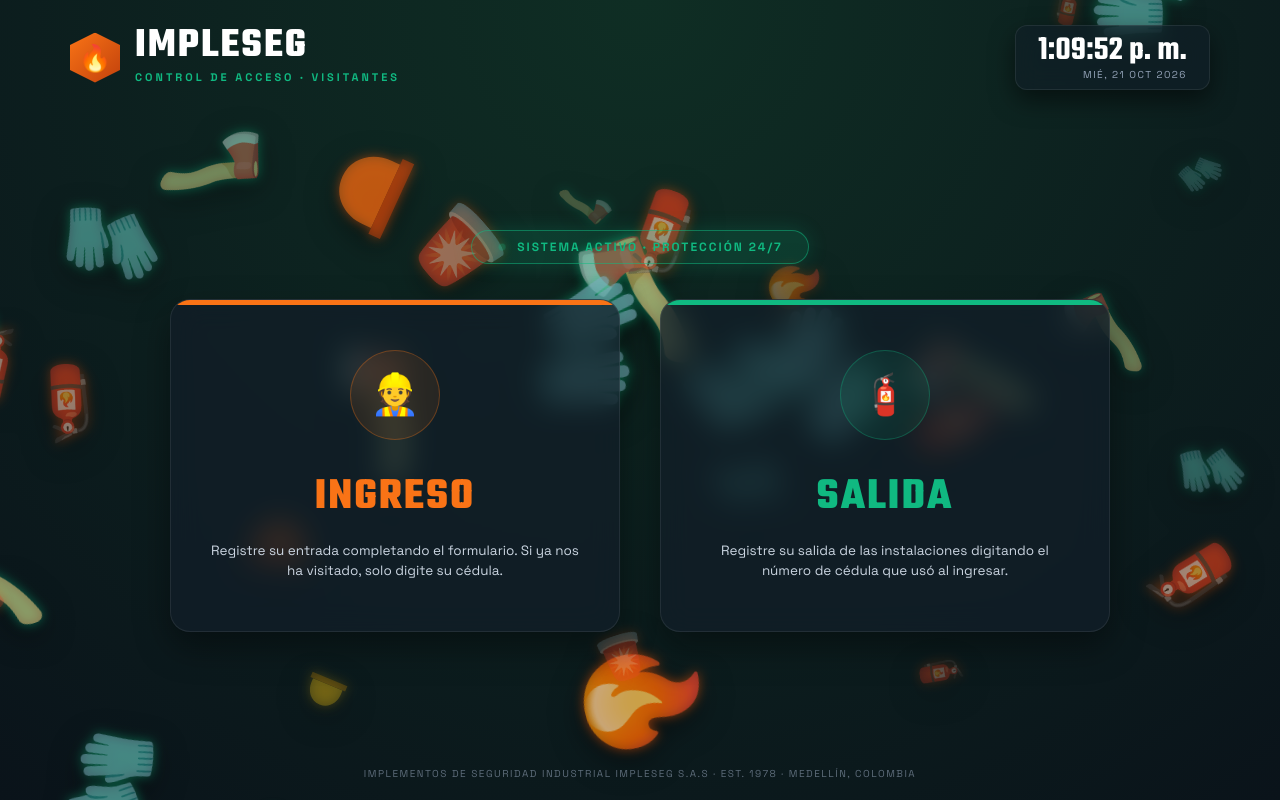
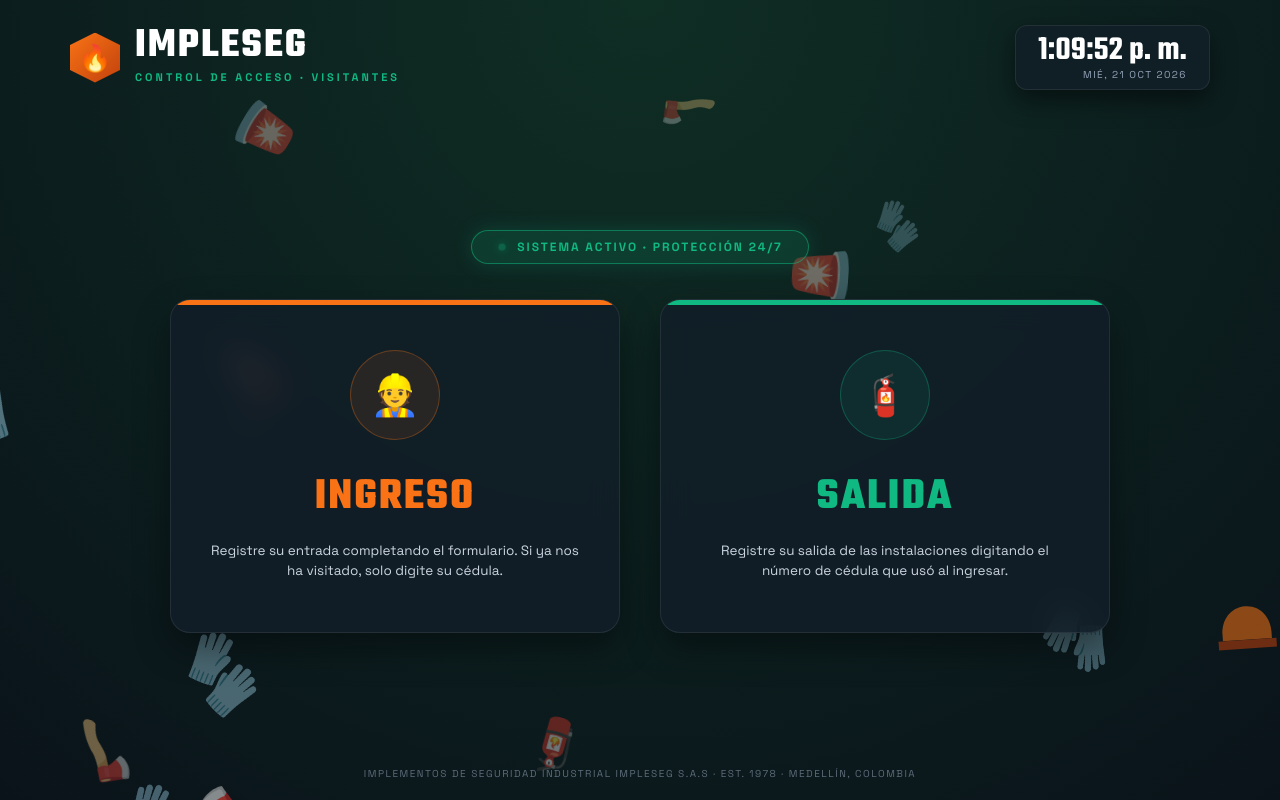
Before and after one commit to steven464328/IMPLESEG, a FastAPI app: page /visitantes in a window 1280 px wide. Run offline with FastAPI, Linux system fonts and the light colour scheme; parts of the project's set-up code (start-up, migrations or seed data) failed here and were passed over.

Commit message:
Perf: Optimizacion de renderizado Canvas y aceleracion GPU en modulo Visitantes

```diff
--- a/app/templates/visitantes.html
+++ b/app/templates/visitantes.html
@@ -12,7 +12,7 @@
       --green-main: #10b981;
       --green-dark: #059669;
       --bg-dark: #0f1c23;
-      --card-bg: rgba(18, 30, 40, 0.75);
+      --card-bg: rgba(18, 30, 40, 0.85);
       --border-card: rgba(255, 255, 255, 0.08);
     }
 
@@ -43,7 +43,6 @@
       top: 0; left: 0; width: 100vw; height: 100vh;
       z-index: -1;
       pointer-events: none;
-      filter: drop-shadow(0px 10px 15px rgba(0,0,0,0.6));
     }
 
     header {
@@ -64,7 +63,7 @@
     .brand-text span { font-size: 11px; letter-spacing: 3px; color: var(--green-main); font-weight: 700; text-transform: uppercase;}
 
     .clock-box {
-      background: rgba(18, 30, 40, 0.6);
+      background: rgba(18, 30, 40, 0.8);
       border: 1px solid var(--border-card);
       padding: 8px 22px; border-radius: 12px;
       text-align: right; backdrop-filter: blur(12px);
@@ -90,13 +89,14 @@
       background: var(--card-bg); backdrop-filter: blur(15px);
       border: 1px solid var(--border-card); border-radius: 20px;
       padding: 50px 35px; text-align: center; cursor: pointer;
-      transition: all 0.3s; position: relative; overflow: hidden;
+      transition: transform 0.2s, border-color 0.2s; position: relative; overflow: hidden;
       box-shadow: 0 15px 35px rgba(0,0,0,0.4);
+      will-change: transform;
     }
     .kiosk-card::before { content: ''; position: absolute; top: 0; left: 0; width: 100%; height: 5px; }
     .card-ingreso::before { background: var(--orange-main); }
     .card-salida::before { background: var(--green-main); }
-    .kiosk-card:hover { transform: translateY(-8px); border-color: rgba(255,255,255,0.3); }
+    .kiosk-card:hover { transform: translateY(-5px); border-color: rgba(255,255,255,0.3); }
 
     .icon-circle {
       width: 90px; height: 90px; border-radius: 50%; margin: 0 auto 25px;
@@ -114,12 +114,12 @@
       background: var(--card-bg); backdrop-filter: blur(25px);
       border: 1px solid var(--border-card); border-radius: 20px;
       padding: 35px; box-shadow: 0 25px 60px rgba(0,0,0,0.6);
-      animation: fadeIn 0.3s ease;
+      animation: fadeIn 0.2s ease;
     }
-    @keyframes fadeIn { from { opacity: 0; transform: translateY(15px); } to { opacity: 1; transform: translateY(0); } }
+    @keyframes fadeIn { from { opacity: 0; transform: translateY(10px); } to { opacity: 1; transform: translateY(0); } }
 
-    .btn-back { background: rgba(255, 255, 255, 0.05); border: 1px solid var(--border-card); color: #cbd5e1; padding: 8px 20px; border-radius: 8px; font-size: 12px; cursor: pointer; margin-bottom: 20px; font-weight: bold; }
-    .btn-back:hover { background: rgba(255, 255, 255, 0.15); color: #fff; }
+    .btn-back { background: rgba(255, 255, 255, 0.08); border: 1px solid var(--border-card); color: #cbd5e1; padding: 8px 20px; border-radius: 8px; font-size: 12px; cursor: pointer; margin-bottom: 20px; font-weight: bold; }
+    .btn-back:hover { background: rgba(255, 255, 255, 0.2); color: #fff; }
     .form-header-title { font-family: 'Teko', sans-serif; font-size: 38px; letter-spacing: 1.5px; margin-bottom: 20px; display: flex; align-items: center; gap: 10px; }
 
     .grid-fields { display: grid; grid-template-columns: 1fr 1fr; gap: 15px; }
@@ -127,7 +127,7 @@
     .field-group.full { grid-column: span 2; }
     .field-group label { font-size: 11px; font-weight: 700; color: #94a3b8; text-transform: uppercase; letter-spacing: 1px; }
     .field-group input, .field-group select {
-      background: rgba(10, 15, 22, 0.8); border: 1px solid rgba(255, 255, 255, 0.2);
+      background: rgba(10, 15, 22, 0.9); border: 1px solid rgba(255, 255, 255, 0.25);
       border-radius: 8px; padding: 12px 14px; color: #fff; font-size: 14px; outline: none; transition: 0.2s;
     }
     .field-group input:focus, .field-group select:focus { border-color: var(--orange-main); box-shadow: 0 0 10px rgba(249,115,22,0.3); }
@@ -143,11 +143,10 @@
     .btn-salida { background: linear-gradient(135deg, var(--green-main), var(--green-dark)); }
     .btn-action-submit:hover { filter: brightness(1.15); transform: translateY(-2px); }
 
-    /* SEGURIDAD: BOTONES INVISIBLES HASTA DETECTAR ROL ADMIN */
     .admin-trigger {
       display: none;
       position: fixed; bottom: 20px; right: 20px; font-size: 13px; font-weight: bold;
-      color: #f97316; cursor: pointer; z-index: 100; background: rgba(0,0,0,0.5); padding: 8px 15px; border-radius: 8px; border: 1px solid #ea580c;
+      color: #f97316; cursor: pointer; z-index: 100; background: rgba(0,0,0,0.7); padding: 8px 15px; border-radius: 8px; border: 1px solid #ea580c;
     }
     .admin-trigger:hover { background: #f97316; color: #fff; }
 
@@ -530,10 +529,10 @@
     }
 
     // =========================================================================
-    // ANIMACIÓN VIVA, EXTREMADAMENTE RÁPIDA Y OMNIDIRECCIONAL
+    // ANIMACIÓN OPTIMIZADA A 60 FPS ULTRA FLUIDA (RENDIMIENTO MÁXIMO)
     // =========================================================================
     const canvasObj = document.getElementById('canvas-real-3d');
-    const ctx = canvasObj.getContext('2d');
+    const ctx = canvasObj.getContext('2d', { alpha: true });
     let W, H;
 
     function resizeCanvas() { W = canvasObj.width = window.innerWidth; H = canvasObj.height = window.innerHeight; }
@@ -547,53 +546,51 @@
     const securityItems = ['🧯', svgCascoAmarillo, svgCascoNaranja, '🪓', '🚨', '🧤', '🔥'];
     const floaters = [];
 
-    // Velocidad extrema
-    for (let i = 0; i < 45; i++) {
+    // Cantidad equilibrada de partículas para máximo rendimiento visual
+    for (let i = 0; i < 18; i++) {
       const zDepth = Math.random();
       floaters.push({
         item: securityItems[Math.floor(Math.random() * securityItems.length)],
         x: Math.random() * window.innerWidth,
         y: Math.random() * window.innerHeight,
-        size: 35 + (zDepth * 80),
-        vx: (Math.random() - 0.5) * 30,
-        vy: (Math.random() - 0.5) * 30,
+        size: 30 + (zDepth * 50),
+        vx: (Math.random() - 0.5) * 1.5,
+        vy: (Math.random() - 0.5) * 1.5,
         rot: Math.random() * Math.PI * 2,
-        vRot: (Math.random() - 0.5) * 0.6,
-        opacity: 0.2 + (zDepth * 0.4)
+        vRot: (Math.random() - 0.5) * 0.02,
+        opacity: 0.25 + (zDepth * 0.35)
       });
     }
 
     function renderCanvas() {
       ctx.clearRect(0, 0, W, H);
 
-      floaters.forEach(f => {
+      for (let i = 0; i < floaters.length; i++) {
+        const f = floaters[i];
         f.x += f.vx;
         f.y += f.vy;
         f.rot += f.vRot;
 
-        if (f.y + f.size < -150) f.y = H + 150;
-        if (f.y - f.size > H + 150) f.y = -150;
-        if (f.x > W + 150) f.x = -150;
-        if (f.x < -150) f.x = W + 150;
+        if (f.y + f.size < -80) f.y = H + 80;
+        if (f.y - f.size > H + 80) f.y = -80;
+        if (f.x > W + 80) f.x = -80;
+        if (f.x < -80) f.x = W + 80;
 
         ctx.save();
         ctx.translate(f.x, f.y);
         ctx.rotate(f.rot);
         ctx.globalAlpha = f.opacity;
 
-        ctx.shadowBlur = 12;
-
         if(typeof f.item === 'string') {
           ctx.font = `${f.size}px Arial`;
-          ctx.textAlign = 'center'; ctx.textBaseline = 'middle';
-          ctx.shadowColor = f.item === '🧯' || f.item === '🚨' || f.item === '🔥' ? '#ea580c' : '#10b981';
+          ctx.textAlign = 'center';
+          ctx.textBaseline = 'middle';
           ctx.fillText(f.item, 0, 0);
         } else {
-          ctx.shadowColor = f.item === svgCascoNaranja ? '#ea580c' : '#eab308';
           ctx.drawImage(f.item, -f.size/2, -f.size/2, f.size, f.size);
         }
         ctx.restore();
-      });
+      }
       requestAnimationFrame(renderCanvas);
     }
     renderCanvas();
```
